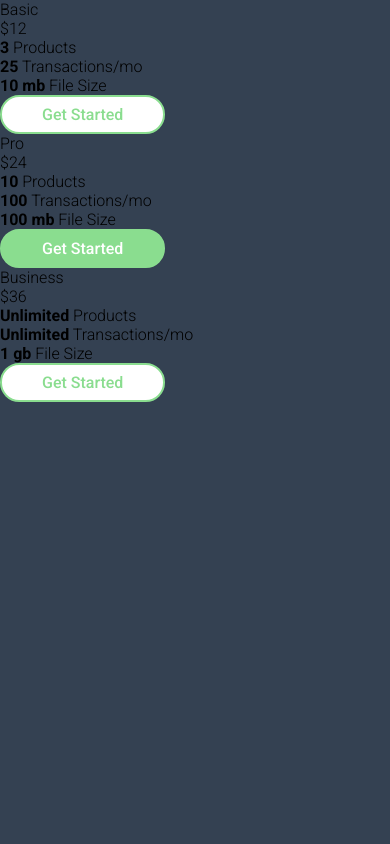
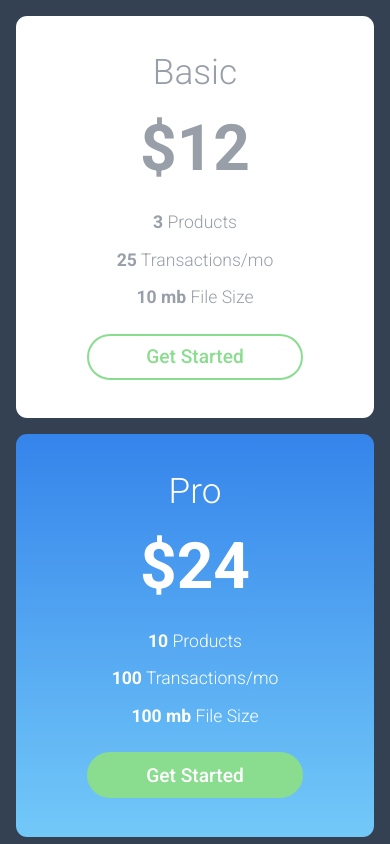
Before and after one commit to crystal2cross/powr-project, a website: page index.html in a window 390 px wide. Shown: the top 844 px of the page. Drawn offline with nearby package versions, Linux system fonts and the light colour scheme; files that its build step writes are made by us from their sources.

Commit message:
Adding mobile-first and desktop styles
cleaning up

Update readme

```diff
--- a/js/app.js
+++ b/js/app.js
@@ -25,11 +25,15 @@ var plan3 = new PricingPlan({
 var data = [plan1, plan2, plan3];
 
 $(document).ready(function(){
+
 	for( var i = 0; i < data.length; ++i ) {
+
 		$(".plan-name:eq( " + i + " )").prepend(data[i].name);
 		$(".plan-price:eq( " + i + " )").prepend(data[i].price);
 	    $(".plan-features:eq( " + i + " ) > .feature-1").prepend("<b>" + data[i].features[0] + "</b> ");
 	    $(".plan-features:eq( " + i + " ) > .feature-2").prepend("<b>" + data[i].features[1] + "</b> ");
 	    $(".plan-features:eq( " + i + " ) > .feature-3").prepend("<b>" + data[i].features[2] + "</b> ");
+
 	}
+
 });
--- a/sass/forms/_buttons.scss
+++ b/sass/forms/_buttons.scss
@@ -3,19 +3,27 @@
 }
 
 .button {
-	padding: .5em 2.5em;
+
 	&.style1 {
 		@include button-outline($granny-smith-apple, $tree-poppy);
-		@include breakpoint(50){
-			font-size: 1.2em;
+
+		@include breakpoint(50) {
 			padding: .5em 2.5em;
+			margin: 0;
 		}
 	}
+
 	&.style2 {
 		@include button-solid($granny-smith-apple, $tree-poppy);
-		@include breakpoint(50){
+
+		@include breakpoint(50) {
 			font-size: 1.5em;
 			padding: .5em 2em;
+			margin: 0;
 		}
 	}
+
+	padding: .5em 3em;
+	font-size: 1.2em;
+	margin-bottom: 2em;
 }
--- a/sass/mixins/_mixins-master.scss
+++ b/sass/mixins/_mixins-master.scss
@@ -1,4 +1,6 @@
-@mixin roundedCorners($size){
+// Border Radius
+
+@mixin roundedCorners($size) {
     border-radius: $size + em;
 }
 
@@ -9,15 +11,22 @@
     border-bottom-right-radius: $bottom-right + em;
 }
 
+
+// Breakpoint
+
 @mixin breakpoint($size) {
     @media only screen and (min-width : $size + em) { @content; }
 }
+
+
+// Buttons
 
 %button {
     @include roundedCorners(1.2);
     text-align: center;
     text-decoration: none;
     font-weight: 500;
+
     &:hover, &:focus {
         text-decoration: none;
     }
@@ -25,15 +34,17 @@
 
 @mixin button-solid($color, $hover-color) {
     @extend %button;
-    @include breakpoint(50){ @include roundedCorners(.8); }
+    @include breakpoint(50) { @include roundedCorners(.8); }
     background-color: $color;
     border: solid 2px $color;
     color: #fff;
+
     &:hover, &:focus {
         background-color: $hover-color;
         border: solid 2px $hover-color;
         color: #fff;
     }
+
     &:visited {
         color: #fff;
     }
@@ -44,10 +55,12 @@
     background-color: $white;
     border: solid 2px $color;
     color: $color;
+
     &:hover, &:focus {
         border: solid 2px $hover-color;
         color: $hover-color;
     }
+
     &:visited {
         color: $color;
     }
--- a/sass/site/_elements.scss
+++ b/sass/site/_elements.scss
@@ -0,0 +1,80 @@
+.wrapper {
+	@include roundedCorners(.7);
+
+	&.parent {
+		@include breakpoint(50) {
+			display: flex;
+			padding: 2.4em 1em;
+			max-width: 60em;
+			margin: 0 auto;
+			flex-direction: row;
+			flex-wrap: wrap;
+			justify-content: center;
+			box-sizing: border-box;
+			width: 100%;
+		}
+		background-color: $oxford-blue;
+	}
+
+	&.style1 {
+		@include breakpoint(50) {
+			&:first-child {
+				@include roundedCornersMixed(.7, 0, .7, 0);
+			}
+
+			&:last-child {
+				@include roundedCornersMixed(0, .7, 0, .7);
+			}
+
+			padding-top: 2em;
+			padding-bottom: 2em;
+			flex-grow: 1;
+			margin: 0;
+		}
+
+		text-align: center;
+		background-color: $white;
+		color: #989FA8;
+		margin: 1em;
+	}
+
+	&.style2 {
+		@include breakpoint(50) {
+			flex-grow: 1;
+			margin: -1.4em 0;
+			padding-top: 3.4em;
+			padding-bottom: 2em;
+		}
+
+		text-align: center;
+		background-image: linear-gradient(0deg, $malibu 0%, $royal-blue 100%);
+		color: $white;
+		margin: 0 1em;
+	}
+}
+
+.plan-name {
+	@include breakpoint(50) {
+		padding: 0 0 1em 0;
+	}
+	padding: 1em 0 .5em 0;
+	font-size: 2.2em;
+}
+
+.plan-price {
+	font-size: 4em;
+	font-weight: 700;
+}
+
+.plan-features {
+	@include breakpoint(50) {
+		padding: 2em 0;
+	}
+
+	.feature-1, .feature-2, .feature-3 {
+		padding: .5em 0;
+	}
+
+	font-size: 1.1em;
+	padding: 1em 0;
+}
```
Also changed, not shown: Gruntfile.js (line endings or trailing spaces), README.md, index.html (line endings or trailing spaces), sass/forms/_forms.scss (line endings or trailing spaces), sass/site/_global.scss (line endings or trailing spaces), sass/site/_site.scss (line endings or trailing spaces), sass/style.scss (line endings or trailing spaces), sass/variables-site/_colors.scss (line endings or trailing spaces), sass/variables-site/_variables-site.scss (line endings or trailing spaces), 1 other file.
